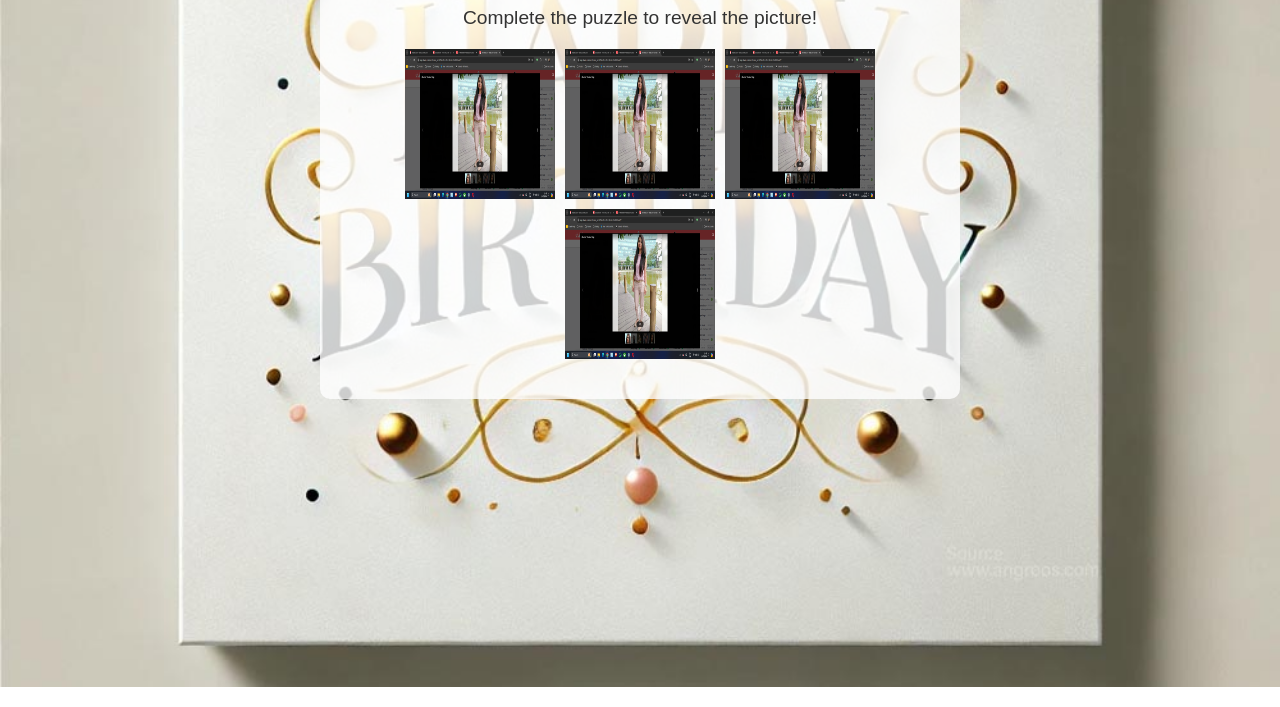
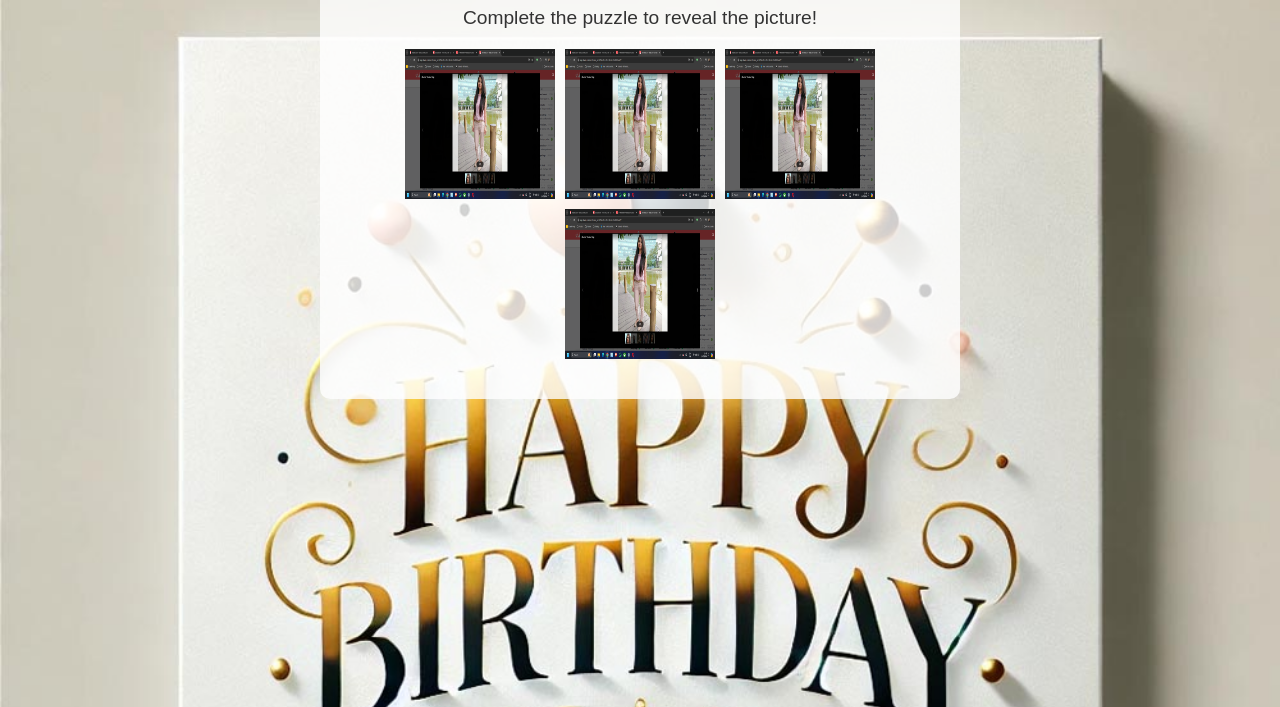
Before and after one commit to cavallierneil/alittlelatehopeuforgiveme, a plain HTML site: page index.html in a window 1280 px wide. Shown: the part 113-820 px from the top of the page. Drawn offline with Linux system fonts and the light colour scheme.

Commit message:
Update styles.css

```diff
--- a/styles.css
+++ b/styles.css
@@ -1,13 +1,18 @@
 /* Apply the background image to the body */
+html, body {
+    height: 100%; /* Ensure the body and html fill the viewport height */
+    margin: 0;
+    padding: 0;
+}
+
 body {
     font-family: 'Arial', sans-serif;
     text-align: center;
     background-image: url('images/happy-birthday-background.jpg');
     background-size: cover; /* Ensures the image covers the entire background */
     background-position: center; /* Center the image */
+    background-attachment: fixed; /* Prevents the background from scrolling */
     background-repeat: no-repeat; /* Prevents the image from repeating */
-    margin: 0;
-    padding: 20px;
 }
 
 .container {
@@ -16,6 +21,7 @@ body {
     background-color: rgba(255, 255, 255, 0.8); /* Slight white overlay to ensure text is visible */
     padding: 20px;
     border-radius: 10px;
+    margin-top: 20px;
 }
 
 h1 {
```
